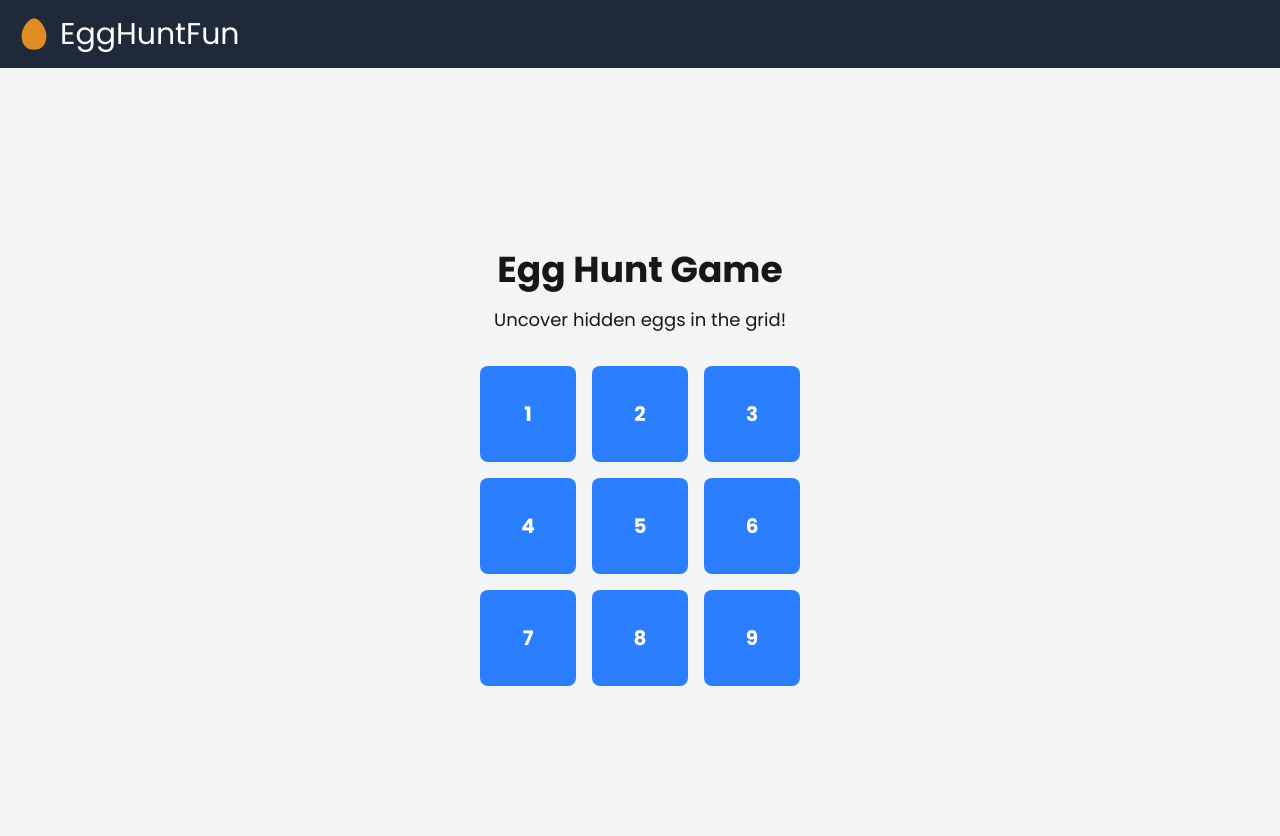
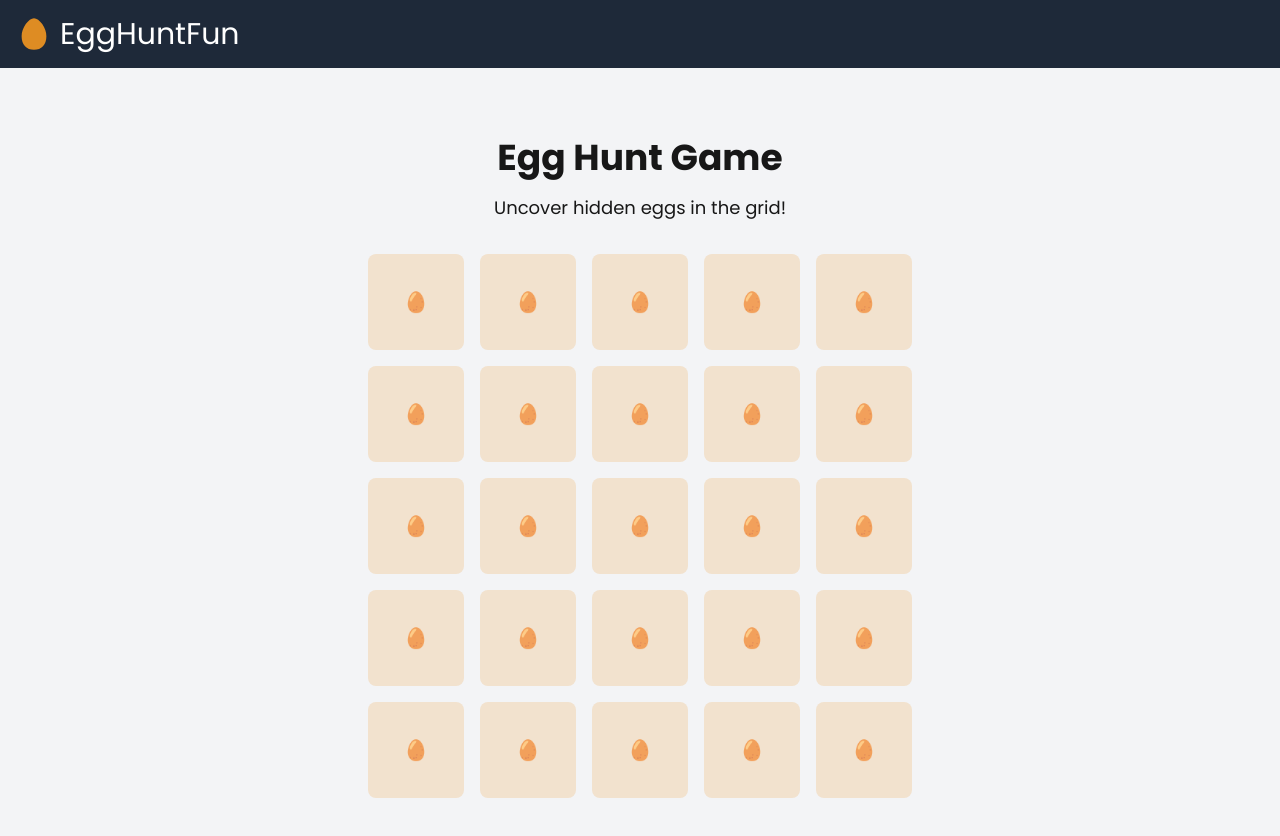
Before and after one commit to aaronted009/egg-hunt, a Next.js app: page /game in a window 1280 px wide. Shown: the top 836 px of the page. Built offline with nearby package versions, Linux system fonts and the light colour scheme.

Commit message:
feat: add GameBoard component

```diff
--- a/app/game/page.tsx
+++ b/app/game/page.tsx
@@ -1,4 +1,5 @@
 import GameHeader from "../ui/game/game-header";
+import GameBoard from "../ui/game/game-board";
 
 export default function Game() {
     return (
@@ -7,17 +8,7 @@ export default function Game() {
             <div className="flex flex-col items-center justify-center min-h-screen bg-gray-100">
                 <h1 className="text-4xl font-bold mb-4">Egg Hunt Game</h1>
                 <p className="text-lg mb-8">Uncover hidden eggs in the grid!</p>
-                <div className="grid grid-cols-3 gap-4">
-                    {/* Example grid items */}
-                    {Array.from({ length: 9 }).map((_, index) => (
-                        <div
-                            key={index}
-                            className="w-24 h-24 bg-blue-500 flex items-center justify-center text-white text-xl font-bold rounded-lg"
-                        >
-                            {index + 1}
-                        </div>
-                    ))}
-                </div>
+                <GameBoard />
             </div>
         </>
     );
--- /dev/null
+++ b/app/ui/game/game-board.tsx
@@ -0,0 +1,14 @@
+export default function GameBoard(){
+    return(
+        <div className="grid grid-cols-5 gap-4">
+            {Array.from({ length: 25 }).map((_, index) => (
+                <div
+                    key={index}
+                    className="w-24 h-24 bg-(--light-accent-color) flex items-center justify-center text-white text-xl font-bold rounded-lg"
+                >
+                    🥚
+                </div>
+            ))}
+        </div>
+    )
+}
```
